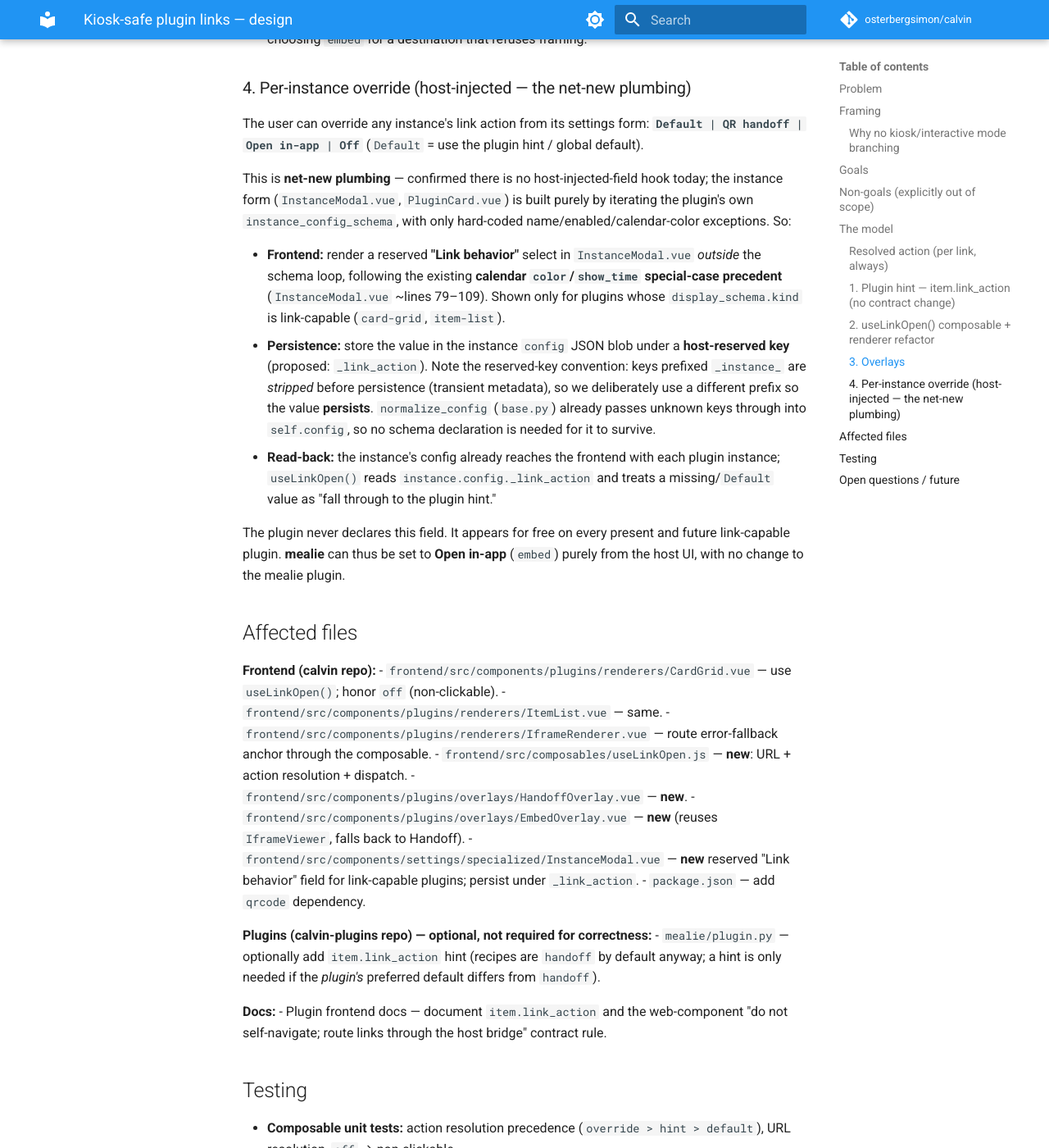
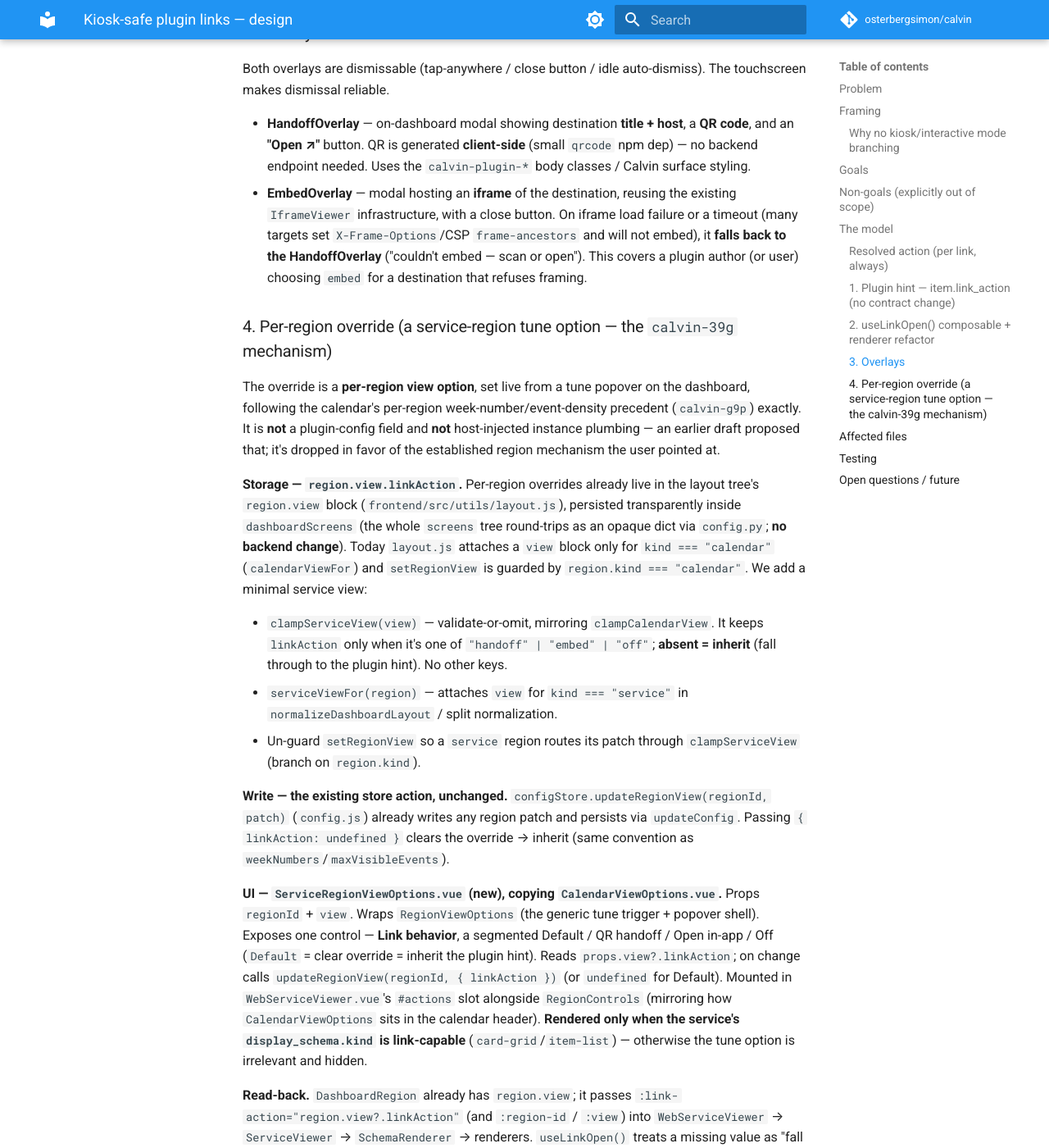
Before and after one commit to osterbergsimon/calvin, an MkDocs documentation site: the page built from docs/superpowers/specs/2026-07-03-kiosk-safe-plugin-links-design.md, in a window 1280 px wide and 1400 px high, scrolled down 3615 px. Shown: the whole window at 82% size. Built offline with MkDocs 1.6.1 and Material for MkDocs 9.7.7, drawn with Linux system fonts in a browser that asks for light colours; comment, search, counter and statistics services are not loaded; some of the changed text lies outside the part shown.

Commit message:
docs(spec): revise kiosk-safe links to per-region tune override
Switch the override from a host-injected instance-config field to a
per-region view option (region.view.linkAction), reusing the calendar
RegionViewOptions tune-popover mechanism. Makes this the first consumer
of calvin-39g and closes calvin-1nl. No backend change; the view block
round-trips inside dashboardScreens.

````diff
--- a/docs/superpowers/specs/2026-07-03-kiosk-safe-plugin-links-design.md
+++ b/docs/superpowers/specs/2026-07-03-kiosk-safe-plugin-links-design.md
@@ -2,7 +2,8 @@
 
 **Date:** 2026-07-03
 **Status:** Approved (brainstorming) — ready for implementation plan
-**Area:** frontend plugin renderers + plugin instance config (fits plugin contract 1.0, no contract change)
+**Area:** frontend plugin renderers + per-region view options (fits plugin contract 1.0, no contract change, no backend change)
+**Beads:** closes `calvin-1nl` (the design decision it asks for); first consumer of `calvin-39g` (wire `RegionViewOptions` into service regions).
 
 ## Problem
 
@@ -26,7 +27,7 @@ An earlier draft branched behavior on kiosk-vs-interactive. That was dropped. Ca
 
 - A tapped plugin link can **never** accidentally strand the display.
 - Preserve link value via a QR **handoff** overlay (scan → open on your phone).
-- Let a plugin **hint** its default link action; let the user **override** it per instance.
+- Let a plugin **hint** its default link action; let the user **override** it per region via the existing tune-popover mechanism.
 - Fit **plugin contract 1.0** with **no contract or validation change** for the plugin-authored part.
 - Keep plugins self-contained — a plugin declares *what a link is*, never *what the host does about it*.
 
@@ -34,7 +35,7 @@ An earlier draft branched behavior on kiosk-vs-interactive. That was dropped. Ca
 
 - **True kiosk mode** (navigable screens + selective chrome). Separate future work; this design does not depend on or introduce it.
 - **Web-component self-navigation.** A `web-component` plugin runs arbitrary JS and can call `window.location`/`window.open`, bypassing every host guard. We **document a contract rule** ("route links through the host bridge; do not self-navigate") but do not sandbox it here.
-- **Global kill-switch knob.** Safe-by-default + per-instance `off` covers the need; a global knob can be added later if a real case appears.
+- **Global kill-switch knob.** Safe-by-default + per-region `off` covers the need; a global knob can be added later if a real case appears.
 - **iframe `embed` in interactive contexts as a distinct behavior.** Behavior is mode-independent; `embed` always means the iframe overlay.
 
 ## The model
@@ -42,7 +43,8 @@ An earlier draft branched behavior on kiosk-vs-interactive. That was dropped. Ca
 ### Resolved action (per link, always)
 
 ```
-per-instance override  →  plugin hint  →  default ("handoff")
+per-region override  →  plugin hint  →  default ("handoff")
+   (region.view.linkAction)   (item.link_action)     ("handoff")
 ```
 
 Actions:
@@ -78,10 +80,12 @@ Plugin authors would not hint `"off"` (there is no reason to ship a dead link);
 Extract the duplicated `open()` helper in `CardGrid.vue` and `ItemList.vue` into a single composable `useLinkOpen()` (frontend). It:
 
 1. Resolves the URL (existing `click_url_path` logic).
-2. Resolves the action: `instance override ?? item.link_action ?? "handoff"`.
+2. Resolves the action: `regionLinkAction ?? item.link_action ?? "handoff"`, where `regionLinkAction` is the per-region override (§4) threaded in as a prop.
 3. Dispatches: `handoff` → open HandoffOverlay; `embed` → open EmbedOverlay; `off` → render as non-clickable (no handler, no `--clickable` affordance).
 
 `CardGrid.vue` and `ItemList.vue` call the composable instead of their own `window.open`. Every current and future link-emitting built-in renderer inherits the behavior for free. The `IframeRenderer` error-fallback anchor is also routed through the composable for consistency.
+
+The override value reaches the renderers by prop-threading through the existing region chain: `DashboardRegion` → `WebServiceViewer` → `ServiceViewer` → `SchemaRenderer` → `CardGrid`/`ItemList`. `SchemaRenderer` currently forwards only `schema`/`data`/`pluginId`/`context`; we add one prop (`linkAction`) alongside `pluginId`. Renderers keep their pure `schema`+`data`(+`linkAction`) contract — no store coupling — which preserves testability and the dev `RendererGallery`.
 
 ### 3. Overlays
 
@@ -90,43 +94,61 @@ Both overlays are dismissable (tap-anywhere / close button / idle auto-dismiss).
 - **HandoffOverlay** — on-dashboard modal showing destination **title + host**, a **QR code**, and an **"Open ↗"** button. QR is generated **client-side** (small `qrcode` npm dep) — no backend endpoint needed. Uses the `calvin-plugin-*` body classes / Calvin surface styling.
 - **EmbedOverlay** — modal hosting an **iframe** of the destination, reusing the existing `IframeViewer` infrastructure, with a close button. On iframe load failure or a timeout (many targets set `X-Frame-Options`/CSP `frame-ancestors` and will not embed), it **falls back to the HandoffOverlay** ("couldn't embed — scan or open"). This covers a plugin author (or user) choosing `embed` for a destination that refuses framing.
 
-### 4. Per-instance override (host-injected — the net-new plumbing)
+### 4. Per-region override (a service-region tune option — the `calvin-39g` mechanism)
 
-The user can override any instance's link action from its settings form: **`Default | QR handoff | Open in-app | Off`** (`Default` = use the plugin hint / global default).
+The override is a **per-region view option**, set live from a tune popover on the dashboard, following the calendar's per-region week-number/event-density precedent (`calvin-g9p`) exactly. It is **not** a plugin-config field and **not** host-injected instance plumbing — an earlier draft proposed that; it's dropped in favor of the established region mechanism the user pointed at.
 
-This is **net-new plumbing** — confirmed there is no host-injected-field hook today; the instance form (`InstanceModal.vue`, `PluginCard.vue`) is built purely by iterating the plugin's own `instance_config_schema`, with only hard-coded name/enabled/calendar-color exceptions. So:
+**Storage — `region.view.linkAction`.** Per-region overrides already live in the layout tree's `region.view` block (`frontend/src/utils/layout.js`), persisted transparently inside `dashboardScreens` (the whole `screens` tree round-trips as an opaque dict via `config.py`; **no backend change**). Today `layout.js` attaches a `view` block only for `kind === "calendar"` (`calendarViewFor`) and `setRegionView` is guarded by `region.kind === "calendar"`. We add a minimal service view:
 
-- **Frontend:** render a reserved **"Link behavior"** select in `InstanceModal.vue` *outside* the schema loop, following the existing **calendar `color`/`show_time` special-case precedent** (`InstanceModal.vue` ~lines 79–109). Shown only for plugins whose `display_schema.kind` is link-capable (`card-grid`, `item-list`).
-- **Persistence:** store the value in the instance `config` JSON blob under a **host-reserved key** (proposed: `_link_action`). Note the reserved-key convention: keys prefixed `_instance_` are *stripped* before persistence (transient metadata), so we deliberately use a different prefix so the value **persists**. `normalize_config` (`base.py`) already passes unknown keys through into `self.config`, so no schema declaration is needed for it to survive.
-- **Read-back:** the instance's config already reaches the frontend with each plugin instance; `useLinkOpen()` reads `instance.config._link_action` and treats a missing/`Default` value as "fall through to the plugin hint."
+- `clampServiceView(view)` — validate-or-omit, mirroring `clampCalendarView`. It keeps `linkAction` only when it's one of `"handoff" | "embed" | "off"`; **absent = inherit** (fall through to the plugin hint). No other keys.
+- `serviceViewFor(region)` — attaches `view` for `kind === "service"` in `normalizeDashboardLayout` / split normalization.
+- Un-guard `setRegionView` so a `service` region routes its patch through `clampServiceView` (branch on `region.kind`).
 
-The plugin never declares this field. It appears for free on every present and future link-capable plugin. **mealie** can thus be set to **Open in-app** (`embed`) purely from the host UI, with no change to the mealie plugin.
+**Write — the existing store action, unchanged.** `configStore.updateRegionView(regionId, patch)` (`config.js`) already writes any region patch and persists via `updateConfig`. Passing `{ linkAction: undefined }` clears the override → inherit (same convention as `weekNumbers`/`maxVisibleEvents`).
+
+**UI — `ServiceRegionViewOptions.vue` (new), copying `CalendarViewOptions.vue`.** Props `regionId` + `view`. Wraps `RegionViewOptions` (the generic tune trigger + popover shell). Exposes one control — **Link behavior**, a segmented Default / QR handoff / Open in-app / Off (`Default` = clear override = inherit the plugin hint). Reads `props.view?.linkAction`; on change calls `updateRegionView(regionId, { linkAction })` (or `undefined` for Default). Mounted in `WebServiceViewer.vue`'s `#actions` slot alongside `RegionControls` (mirroring how `CalendarViewOptions` sits in the calendar header). **Rendered only when the service's `display_schema.kind` is link-capable** (`card-grid`/`item-list`) — otherwise the tune option is irrelevant and hidden.
+
+**Read-back.** `DashboardRegion` already has `region.view`; it passes `:link-action="region.view?.linkAction"` (and `:region-id` / `:view`) into `WebServiceViewer` → `ServiceViewer` → `SchemaRenderer` → renderers. `useLinkOpen()` treats a missing value as "fall through to the plugin hint."
+
+**mealie** needs no change: with no override and no hint it defaults to `handoff`; a user sets a specific Mealie region to **Open in-app** (`embed`) purely by tapping its tune icon and choosing it.
 
 ## Affected files
 
-**Frontend (calvin repo):**
-- `frontend/src/components/plugins/renderers/CardGrid.vue` — use `useLinkOpen()`; honor `off` (non-clickable).
-- `frontend/src/components/plugins/renderers/ItemList.vue` — same.
+**Frontend (calvin repo) — all changes; no backend changes:**
+
+*Link rendering / overlays:*
+- `frontend/src/composables/useLinkOpen.js` — **new**: URL + action resolution (`regionLinkAction ?? item.link_action ?? "handoff"`) + dispatch to overlays.
+- `frontend/src/components/plugins/overlays/HandoffOverlay.vue` — **new**: title/host + client-side QR + "Open ↗".
+- `frontend/src/components/plugins/overlays/EmbedOverlay.vue` — **new**: reuses `IframeViewer`, falls back to Handoff on load failure/timeout.
+- `frontend/src/components/plugins/renderers/CardGrid.vue` — declare `linkAction` prop; use `useLinkOpen()`; honor `off` (non-clickable). Item spec is at `schema.card.item`.
+- `frontend/src/components/plugins/renderers/ItemList.vue` — same; item spec is at `schema.item`.
 - `frontend/src/components/plugins/renderers/IframeRenderer.vue` — route error-fallback anchor through the composable.
-- `frontend/src/composables/useLinkOpen.js` — **new**: URL + action resolution + dispatch.
-- `frontend/src/components/plugins/overlays/HandoffOverlay.vue` — **new**.
-- `frontend/src/components/plugins/overlays/EmbedOverlay.vue` — **new** (reuses `IframeViewer`, falls back to Handoff).
-- `frontend/src/components/settings/specialized/InstanceModal.vue` — **new** reserved "Link behavior" field for link-capable plugins; persist under `_link_action`.
-- `package.json` — add `qrcode` dependency.
+- `frontend/src/components/plugins/SchemaRenderer.vue` — forward a new `:link-action` prop to the renderer (alongside `pluginId`).
+
+*Per-region override (the `calvin-39g` mechanism):*
+- `frontend/src/utils/layout.js` — add `clampServiceView` + `serviceViewFor`; branch `setRegionView` on `region.kind` so `service` regions accept `{ linkAction }` patches.
+- `frontend/src/components/dashboard/ServiceRegionViewOptions.vue` — **new** (copy `CalendarViewOptions.vue` shape): props `regionId` + `view`, wraps `RegionViewOptions`, one "Link behavior" control, persists via `updateRegionView`.
+- `frontend/src/components/WebServiceViewer.vue` — mount `ServiceRegionViewOptions` in `#actions` (only for link-capable `display_schema.kind`); accept + forward `region-id`/`view`/`link-action`.
+- `frontend/src/components/service/ServiceViewer.vue` — forward resolved `link-action` into `SchemaRenderer`.
+- `frontend/src/components/DashboardRegion.vue` — pass `:region-id`, `:view="region.view"`, `:link-action="region.view?.linkAction"` into `WebServiceViewer` (both the main and split branches).
+
+*Dependency:*
+- `frontend/package.json` — add `qrcode`.
 
 **Plugins (calvin-plugins repo) — optional, not required for correctness:**
-- `mealie/plugin.py` — optionally add `item.link_action` hint (recipes are `handoff` by default anyway; a hint is only needed if the *plugin's* preferred default differs from `handoff`).
+- `mealie/plugin.py` — optionally add `item.link_action` hint (recipes default to `handoff` anyway; only needed if the plugin's preferred default differs).
 
 **Docs:**
 - Plugin frontend docs — document `item.link_action` and the web-component "do not self-navigate; route links through the host bridge" contract rule.
 
 ## Testing
 
-- **Composable unit tests:** action resolution precedence (`override > hint > default`), URL resolution, `off` → non-clickable.
-- **Renderer tests:** `CardGrid`/`ItemList` open the correct overlay for each action; `off` renders no click handler/affordance.
-- **HandoffOverlay:** renders QR for a URL, shows title/host, "Open ↗" triggers `window.open`, dismiss paths work.
+- **Composable unit tests:** action resolution precedence (`regionLinkAction > item.link_action > "handoff"`), URL resolution, `off` → non-clickable.
+- **`clampServiceView` unit tests:** keeps a valid `linkAction`, drops an invalid one, drops when absent (inherit). `setRegionView` applies a `linkAction` patch to a `service` region and leaves calendar regions unchanged.
+- **Renderer tests:** `CardGrid`/`ItemList` open the correct overlay per resolved action; `off` renders no click handler/affordance; a `linkAction` prop overrides the item hint.
+- **HandoffOverlay:** renders QR for a URL, shows title/host, "Open ↗" triggers `window.open`, dismiss paths (tap-out / close / idle) work.
 - **EmbedOverlay:** renders iframe; simulated load failure/timeout falls back to HandoffOverlay.
-- **Instance override:** the reserved field renders only for link-capable plugins; value persists into config under `_link_action` and survives `normalize_config`; a set override beats the plugin hint.
+- **`ServiceRegionViewOptions`:** renders only for link-capable kinds; reads `view.linkAction`; selecting an option calls `updateRegionView(regionId, { linkAction })`; Default calls it with `undefined`.
 - **Regression:** mealie (no hint, no override) → HandoffOverlay by default; nothing navigates on a card tap.
 
 ## Open questions / future
````
